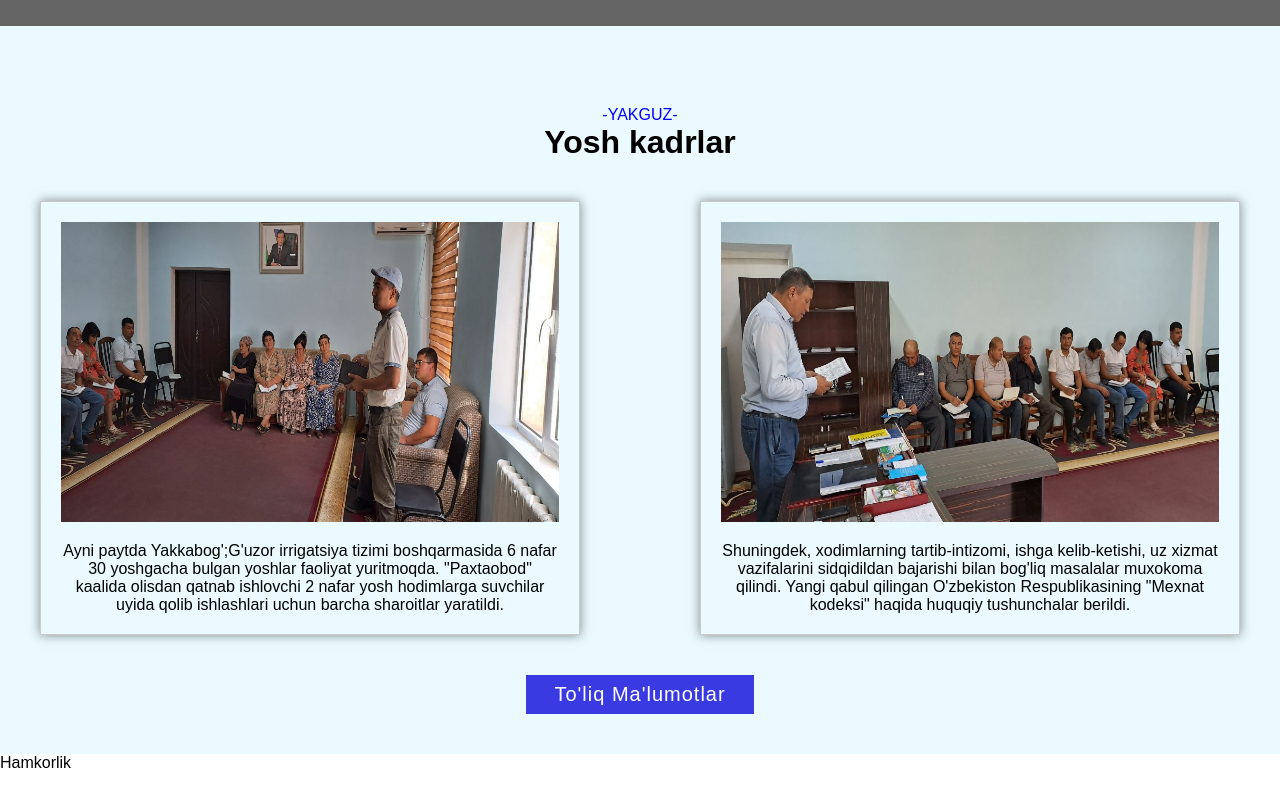
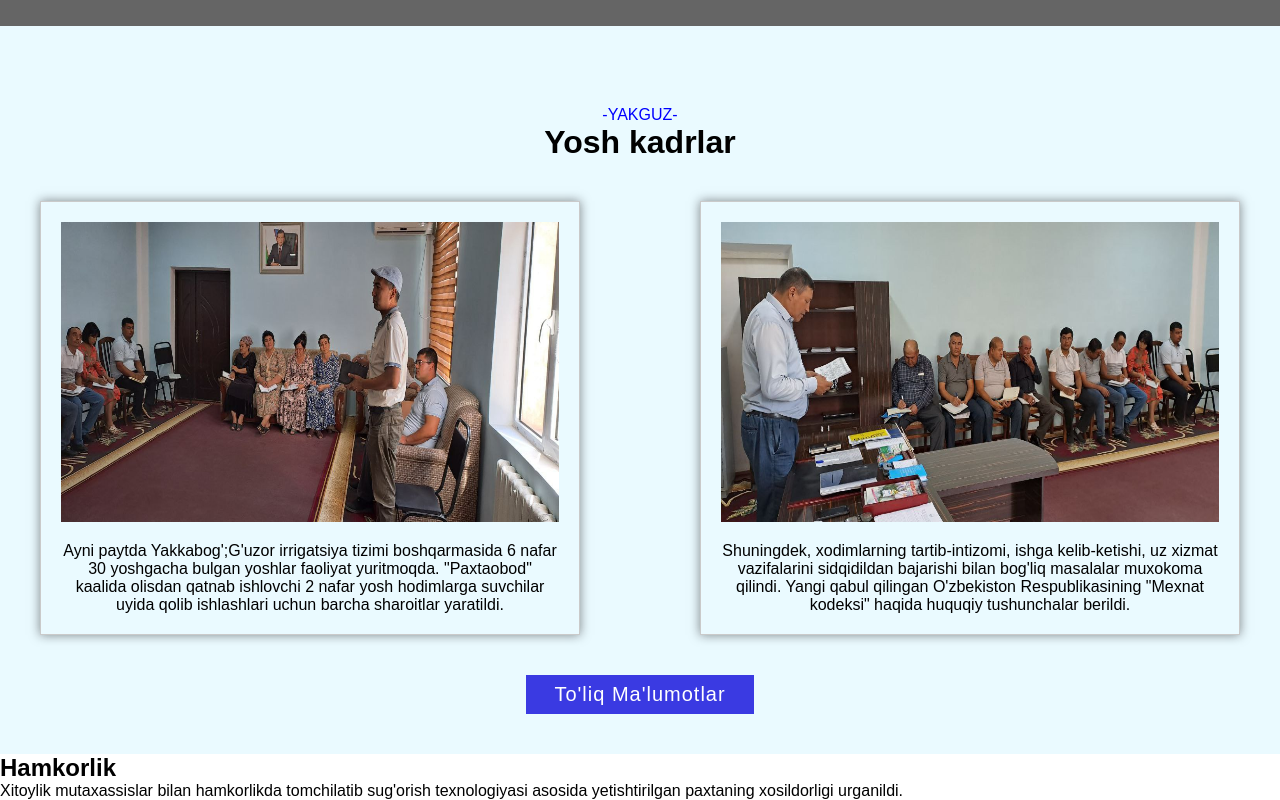
Before and after one commit to YusufjonAbdumajidov/YakGuz, a React (Create React App) app: page / in a window 1280 px wide. Shown: the part 774-1574 px from the top of the page. Before the commit the page ends 1546 px from the top, so only its background shows below. Built offline with nearby package versions, Linux system fonts and the light colour scheme; grey boxes are pictures that could not be loaded.

Commit message:
new text added

```diff
--- a/src/Components/Hamkorlik.jsx
+++ b/src/Components/Hamkorlik.jsx
@@ -2,7 +2,13 @@ import React from 'react'
 
 const Hamkorlik = () => {
   return (
-    <div>Hamkorlik</div>
+    <div className='hamkorlik'>
+      <section>
+        <h1>Hamkorlik</h1>
+        <p>Xitoylik mutaxassislar bilan hamkorlikda tomchilatib sug'orish texnologiyasi asosida yetishtirilgan paxtaning xosildorligi urganildi.</p>
+      </section>
+      <section></section>
+    </div>
   )
 }
 
```
